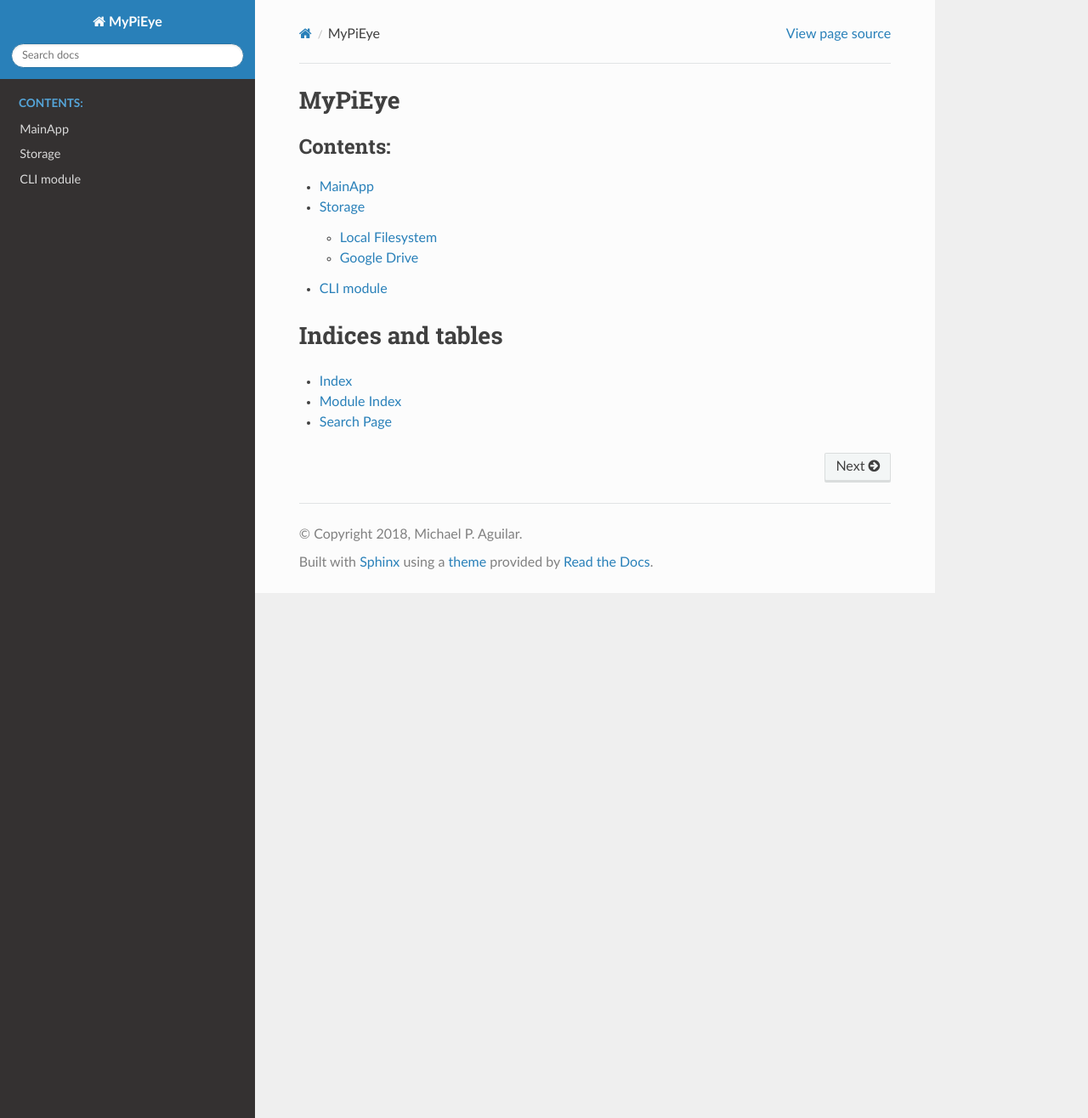
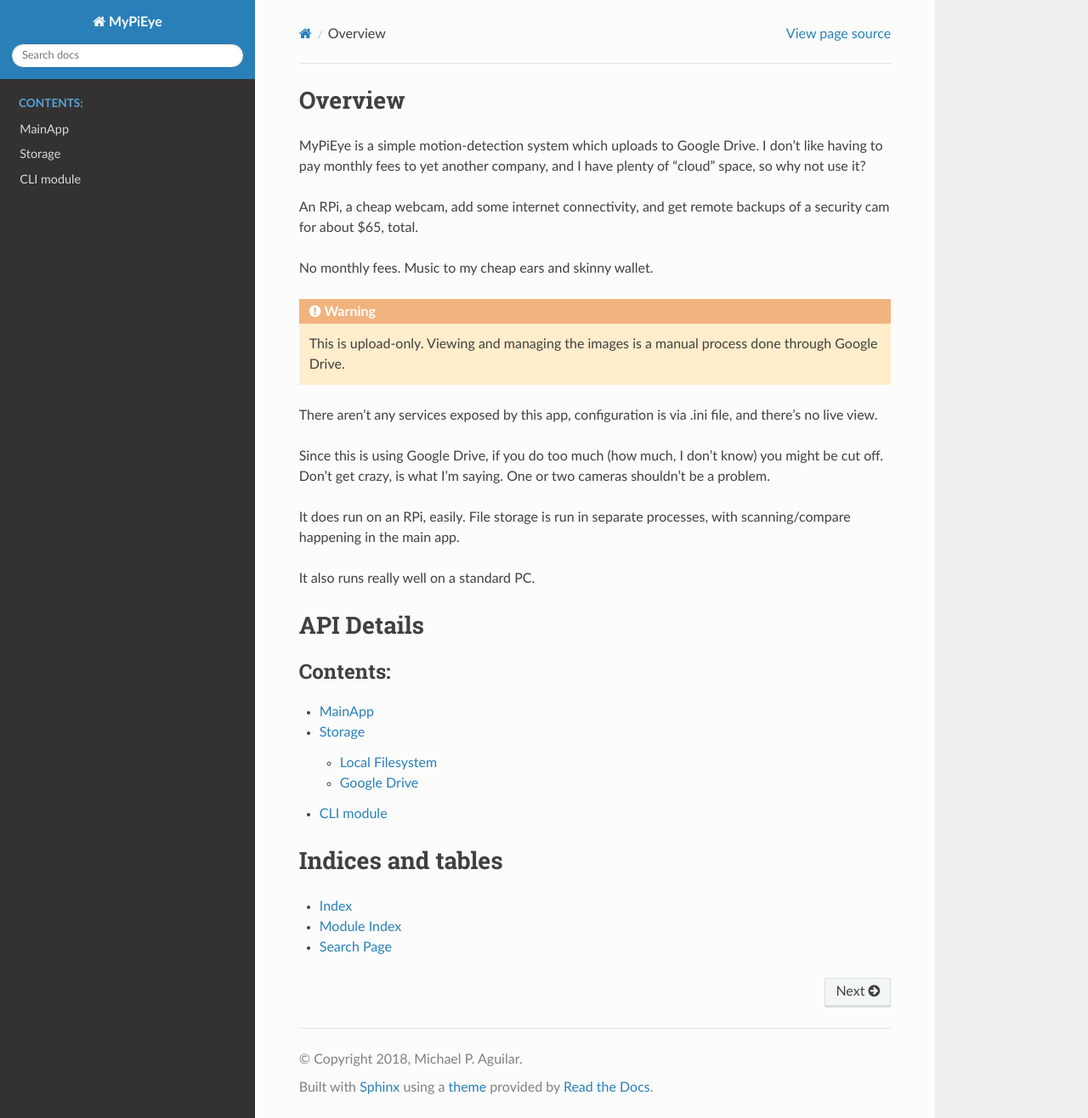
Before and after one commit to mpaguilar/MyPiEye, a Sphinx documentation site: the page built from doc/source/index.rst, in a window 1280 px wide and 1316 px high. Shown: the whole window at 85% size. Built offline with Sphinx 7.4.7 and the Read the Docs theme 2.0.0, drawn with Linux system fonts in a browser that asks for light colours.

```diff
--- a/doc/source/index.rst
+++ b/doc/source/index.rst
@@ -1,5 +1,7 @@
-MyPiEye
-=======
+.. include:: overview.rst
+
+API Details
+===========
 
 .. toctree::
    :maxdepth: 2
@@ -9,6 +11,7 @@
    storage
    cli
 
+
 Indices and tables
 ==================
 
--- /dev/null
+++ b/doc/source/overview.rst
@@ -0,0 +1,23 @@
+Overview
+========
+
+MyPiEye is a simple motion-detection system which uploads to Google Drive. I don't like having to pay monthly fees
+to yet another company, and I have plenty of "cloud" space, so why not use it?
+
+An RPi, a cheap webcam, add some internet connectivity, and get remote backups of a security cam for about $65, total.
+
+No monthly fees. Music to my cheap ears and skinny wallet.
+
+.. warning::
+
+    This is upload-only. Viewing and managing the images is a manual process done through Google Drive.
+
+There aren't any services exposed by this app, configuration is via .ini file, and there's no live view.
+
+Since this is using Google Drive, if you do too much (how much, I don't know) you might be cut off. Don't
+get crazy, is what I'm saying. One or two cameras shouldn't be a problem.
+
+It does run on an RPi, easily. File storage is run in separate processes, with scanning/compare happening in
+the main app.
+
+It also runs really well on a standard PC.
```
Also changed, not shown: 1 other file.
